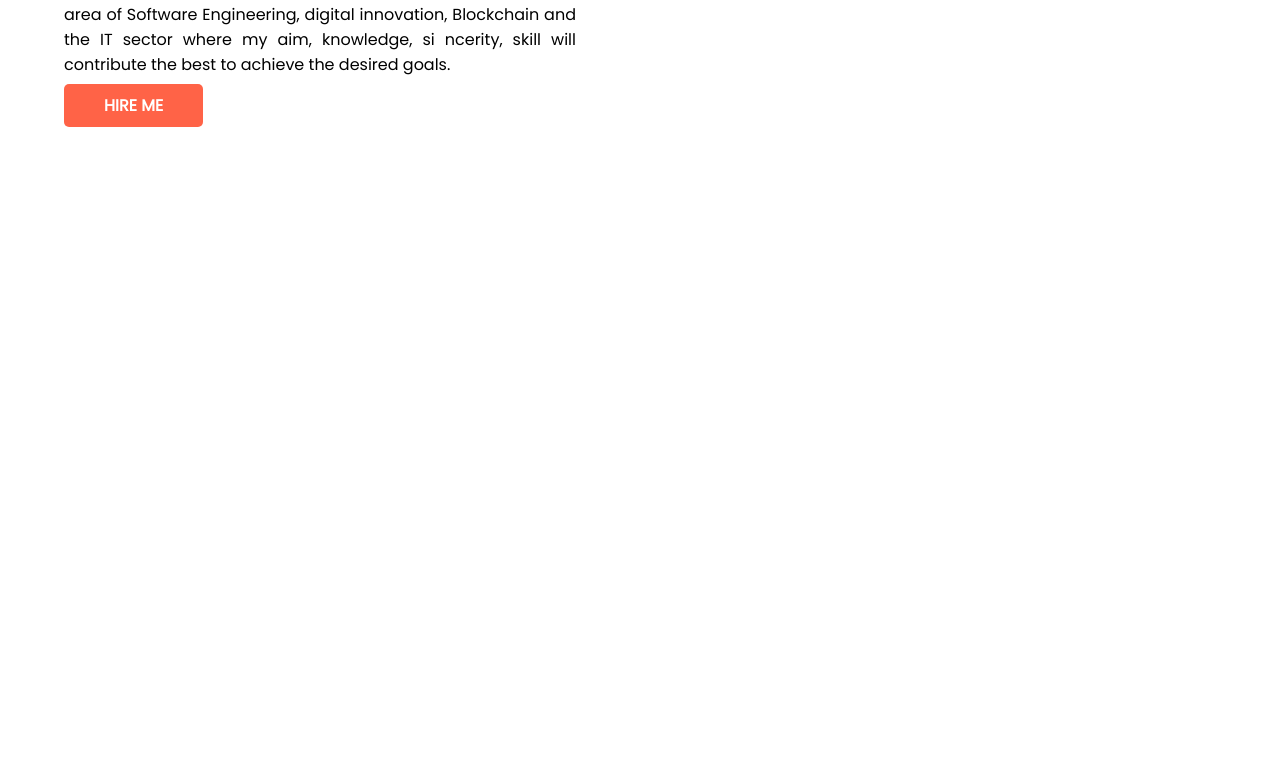
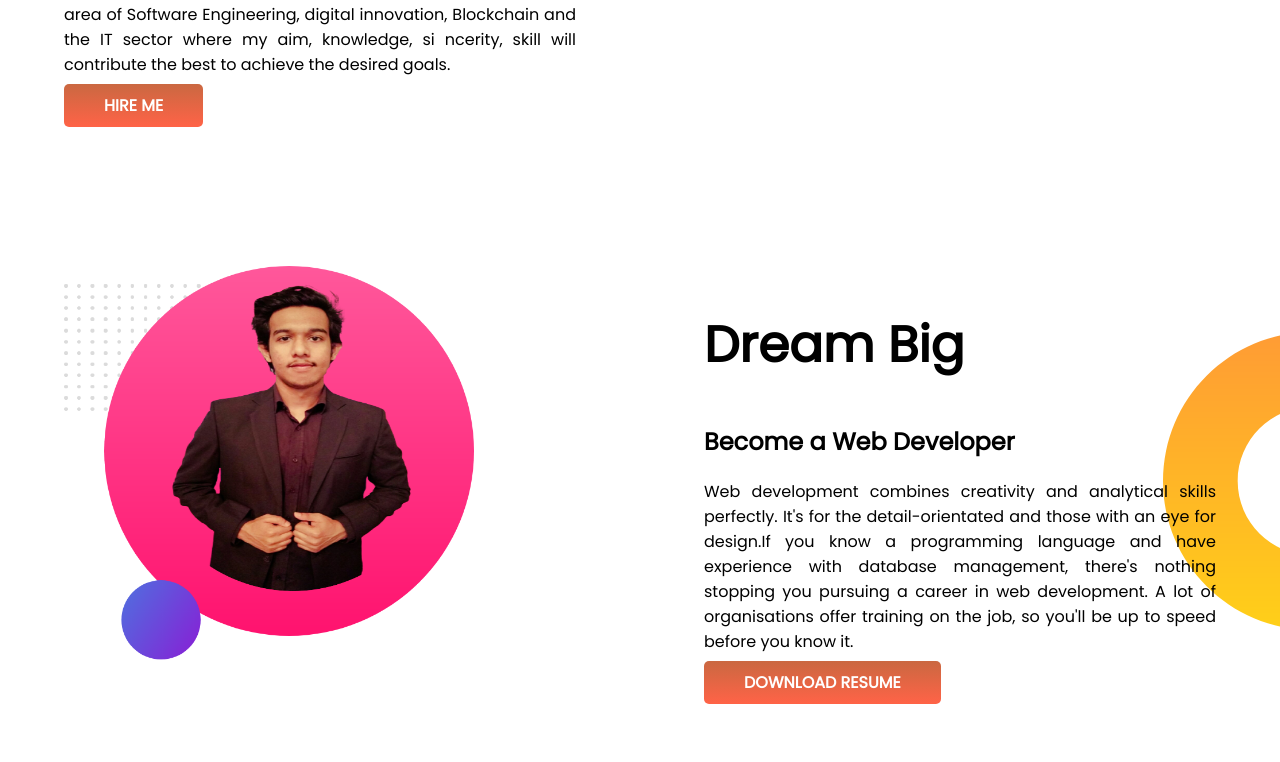
Before and after one commit to Ashraf16201132/Personal-Portfolio-, a plain HTML site: page index.html in a window 1280 px wide. Shown: the part 484-1246 px from the top of the page. Before the commit the page ends 800 px from the top, so only its background shows below. Drawn offline with Linux system fonts and the light colour scheme.

Commit message:
2nd section added

```diff
--- a/index.html
+++ b/index.html
@@ -19,9 +19,26 @@
       <p>Web development is the building and maintenance of websites; it’s the work that happens behind the scenes to make a website look great, work fast and perform well with a seamless user experience.I want to build a development-based career in the area of Software Engineering, digital innovation, Blockchain and the IT sector where my aim, knowledge, si   ncerity, skill will contribute the best to achieve the desired goals.</p>
       <a class="link-button" href="https://www.linkedin.com/in/k-m-ashraf-uz-zaman-79861a213/" target="_blank">HIRE ME</a>
      </div>
-     <div class="half-width"> <img src="images/my-bg.png" alt="This is my profile picture">
+     <div class="half-width">
+          <img src="images/my-bg.png" alt="This is my profile picture">
      </div>
  </section>
+    <section class="dream-big">
+   <div class="half-width">
+       <img src="images/my-bg2.png" alt="This is my another profile picture" target="_blank">
+</div>
+
+    <div class="half-width">
+          <h1>Dream Big</h1>
+          <h2>Become a Web Developer</h2>
+          <p>Web development combines creativity and analytical skills perfectly. It's for the detail-orientated and those with an eye for design.If you know a programming language and have experience with database management, there's nothing stopping you pursuing a career in web development. A lot of organisations offer training on the job, so you'll be up to speed before you know it.
+
+        </p>
+        <a class="link-button" target="_blank" href="">DOWNLOAD RESUME</a>
+
+    </div>
+
+    </section>
 
 
 </body>
--- a/style.css
+++ b/style.css
@@ -10,6 +10,7 @@ h1 {
 }
 section {
   display: flex;
+  margin-bottom: 20px;
 }
 .half-width {
   width: 50%;
@@ -23,7 +24,7 @@ p {
 }
 .link-button {
   text-decoration: none;
-  background-color: tomato;
+  background-image: linear-gradient(rgb(202, 104, 65), tomato);
   border-radius: 5px;
   padding: 10px 40px;
   font-weight: 800;
@@ -33,3 +34,8 @@ p {
   background-image: url(images/top-banner.png);
   background-repeat: no-repeat;
 }
+.dream-big {
+  background-image: url(images/dream-bg.png);
+  background-repeat: no-repeat;
+  background-position: right;
+}
```
